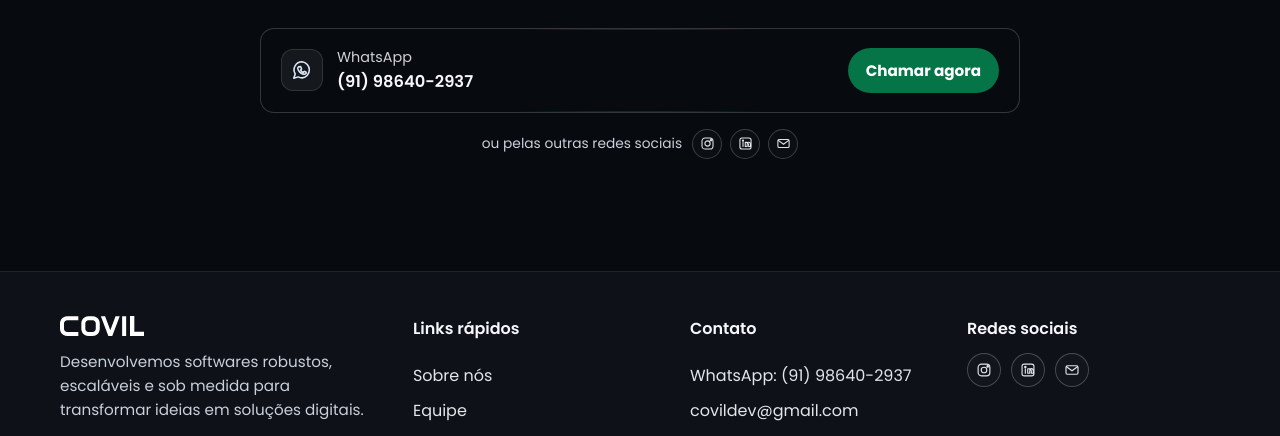
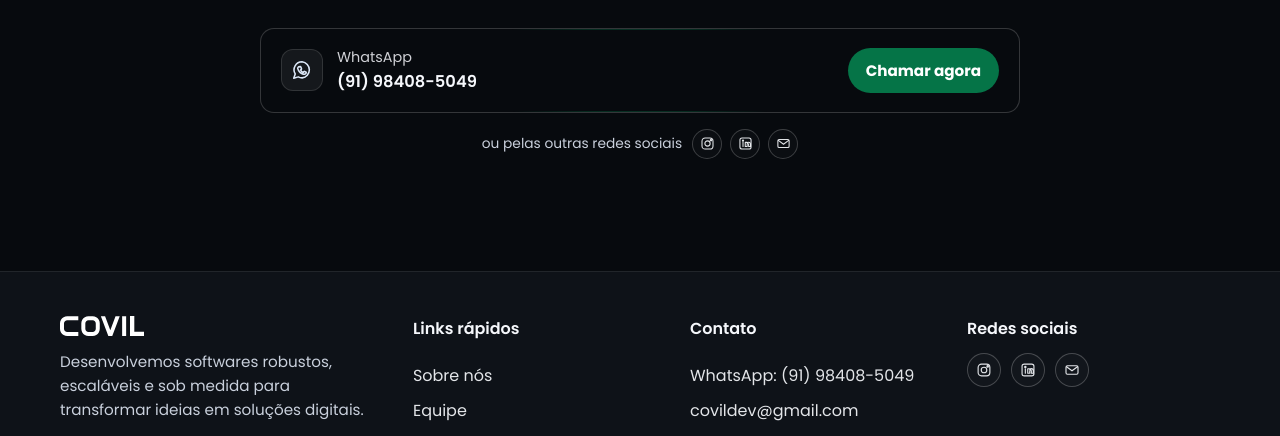
Before and after one commit to Covil-Works/Site-Covil, a React (Vite) app: page / in a window 1280 px wide. Shown: the part 1672-2108 px from the top of the page. Built offline with nearby package versions, Linux system fonts and the light colour scheme.

Commit message:
fix(contato): atualiza número do WhatsApp

```diff
--- a/src/components/Footer.jsx
+++ b/src/components/Footer.jsx
@@ -20,8 +20,8 @@ function Footer() {
 
         <div className="site-footer-contact">
           <h2>Contato</h2>
-          <a href="https://wa.me/5591986402937" target="_blank" rel="noreferrer">
-            WhatsApp: (91) 98640-2937
+          <a href="https://wa.me/5591984085049" target="_blank" rel="noreferrer">
+            WhatsApp: (91) 98408-5049
           </a>
           <a href="mailto:covildev@gmail.com">covildev@gmail.com</a>
         </div>
--- a/src/components/Navbar.jsx
+++ b/src/components/Navbar.jsx
@@ -88,7 +88,7 @@ function Navbar({ activePage = "" }) {
               Contato
             </a>
             <a
-              href="https://wa.me/5591986402937"
+              href="https://wa.me/5591984085049"
               target="_blank"
               rel="noreferrer"
               className="cta-button"
--- a/src/pages/HomePage.jsx
+++ b/src/pages/HomePage.jsx
@@ -318,7 +318,7 @@ function HomePage() {
 
           <div className="contact-grid">
             <a
-              href="https://wa.me/5591986402937"
+              href="https://wa.me/5591984085049"
               target="_blank"
               rel="noreferrer"
               className="contact-card contact-card--cta"
@@ -332,7 +332,7 @@ function HomePage() {
               </span>
               <span className="contact-card-content">
                 <span className="contact-card-label">WhatsApp</span>
-                <span className="contact-card-value">(91) 98640-2937</span>
+                <span className="contact-card-value">(91) 98408-5049</span>
               </span>
               <span className="contact-card-action">Chamar agora</span>
             </a>
--- a/src/pages/LinksPage.jsx
+++ b/src/pages/LinksPage.jsx
@@ -9,7 +9,7 @@ function LinksPage() {
   const socialLinks = [
     {
       title: "WhatsApp",
-      url: "https://wa.me/5591986402937",
+      url: "https://wa.me/5591984085049",
       icon: (
         <svg viewBox="0 0 24 24" fill="none" stroke="currentColor" strokeWidth="2" strokeLinecap="round" strokeLinejoin="round" role="img">
           <path d="M12.1 3.1a8.7 8.7 0 0 0-7.5 13.2L3 21l4.9-1.5a8.9 8.9 0 0 0 4.2 1.1h.1a8.8 8.8 0 0 0-.1-17.5Z" />
```
